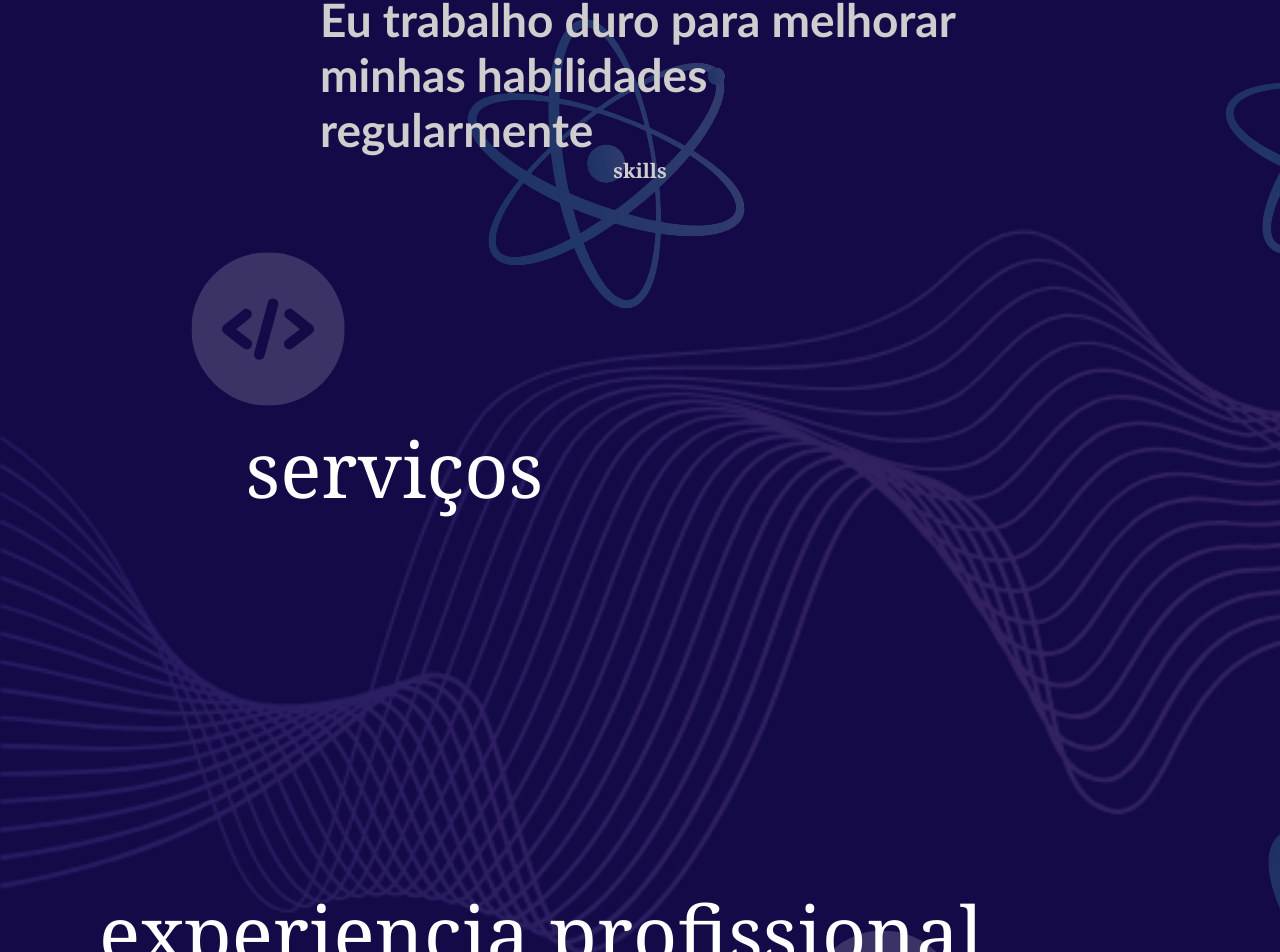
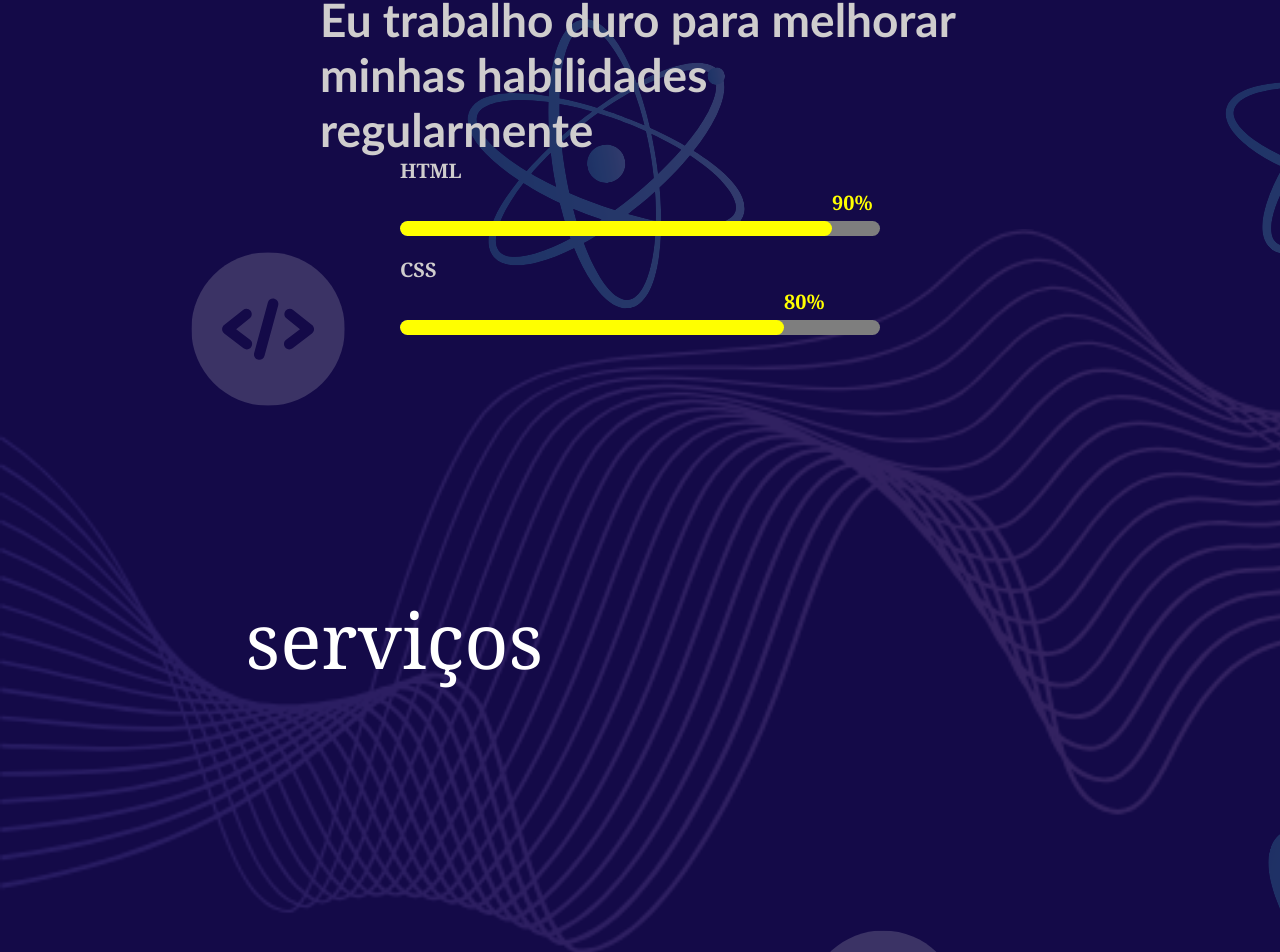
Before and after one commit to LucasPereira9/personalPortfolio, a Next.js app: page /en in a window 1280 px wide. Shown: the part 2608-3560 px from the top of the page. Built offline with nearby package versions, Linux system fonts and the light colour scheme.

Commit message:
feat: skill component created

```diff
--- a/package.json
+++ b/package.json
@@ -13,7 +13,9 @@
     "next-intl": "^3.11.3",
     "react": "^18",
     "react-dom": "^18",
-    "react-icons": "^5.1.0"
+    "react-icons": "^5.1.0",
+    "react-intersection-observer": "^9.10.2",
+    "react-spring": "^9.7.3"
   },
   "devDependencies": {
     "@types/node": "^20",
--- a/src/app/[locale]/page.tsx
+++ b/src/app/[locale]/page.tsx
@@ -5,17 +5,18 @@ import Header from '@/components/header';
 import AnimatedContainer from '@/components/animatedContainer';
 import PrimaryButton from '@/components/primaryButton';
 import { useTranslations } from 'next-intl';
-import { Skills } from '@/utils';
+import { Abilities } from '@/utils';
 import Ability from '@/components/ability';
 import About from '@/components/about';
 import React from 'react';
+import Skill from '@/components/skill';
 
 export default function Index() {
   const [changingLanguage, setChangingLanguage] = React.useState(true as boolean);
 
   const t = useTranslations('index');
 
-  const AbilitiesOptions = Skills.map((item, index) => (
+  const AbilitiesOptions = Abilities.map((item, index) => (
     <AnimatedContainer key={index}>
        <Ability icon={item.icon} title={item.title} description={item.description} />
     </AnimatedContainer>
@@ -67,7 +68,8 @@ export default function Index() {
             <h1 className={styles.skill_title}>HABILIDADES</h1>
             <h3 className={styles.skill_subtitle}>Eu trabalho duro para melhorar minhas habilidades regularmente</h3>
             <div>
-              <h3>skills</h3>
+              <Skill title="HTML" level={90} />
+              <Skill title="CSS" level={80} />
             </div>
       </div>
       <div style={{height: '50vh'}} id='services' className={styles.personal_info_container}>
--- /dev/null
+++ b/src/components/skill/index.tsx
@@ -0,0 +1,33 @@
+import React from 'react';
+import styles from './skill.module.css'
+import { useSpring, animated } from 'react-spring';
+import { useInView } from 'react-intersection-observer';
+import { ISkillProps } from './skill.structure';
+
+const Skill = (props: ISkillProps) => {
+    const { ref, inView } = useInView({ triggerOnce: false });
+    const springProps = useSpring({
+      width: inView ? `${props.level}%` : '0%',
+      from: { width: '0%' },
+      config: { duration: 1500 }
+    });
+    const percentageStyle = useSpring({
+        paddingLeft: inView ? `${props.level}%` : '0%',
+        from: { left: '0%' },
+        config: { duration: 1500 }
+      });
+
+  return (
+    <div className={styles.skill} ref={ref}>
+            <h3>{props.title}</h3>
+        <animated.div className={styles.percentage} style={percentageStyle}>
+            <h3 className={styles.percentage_number}>{props.level}%</h3>
+        </animated.div>
+        <div className={styles.skill_bar}>
+            <animated.div className={styles.skill_level} style={springProps}></animated.div>
+        </div>
+    </div>
+  );
+};
+
+export default Skill;
--- /dev/null
+++ b/src/components/skill/skill.module.css
@@ -0,0 +1,25 @@
+.skill {
+    margin-bottom: 20px;
+  }
+
+  .skill h3 {
+    margin-bottom: 5px;
+  }
+  .percentage {
+    left: 0;
+  }
+  .percentage_number {
+    color: #FFFF00;
+  }
+  .skill_bar {
+    background-color: #7e7e7e;
+    height: 15px;
+    border-radius: 10px;
+    overflow: hidden;
+    width: 60vh;
+  }
+  .skill_level {
+    height: 100%;
+    background-color: #FFFF00;
+    border-radius: 10px;
+  }
--- /dev/null
+++ b/src/components/skill/skill.structure.ts
@@ -0,0 +1,4 @@
+export interface ISkillProps {
+    title: string
+    level: number
+}
--- a/src/utils.ts
+++ b/src/utils.ts
@@ -38,7 +38,7 @@ export const Languages = [
         value: 'es',
     }
 ]
-export const Skills = [
+export const Abilities = [
     {
         icon: AiOutlineGateway,
         title: 'Arquitetura de Software',
@@ -76,3 +76,10 @@ export const secondComplement = [
         name: 'Vila Cristina, Betim-MG Brasil',
     }
 ]
+
+export const Skills = [
+    {
+        title: '',
+        level: 0
+    }
+]
```
Also changed, not shown: 1 other file (tests, documents, lock files or other folders).
